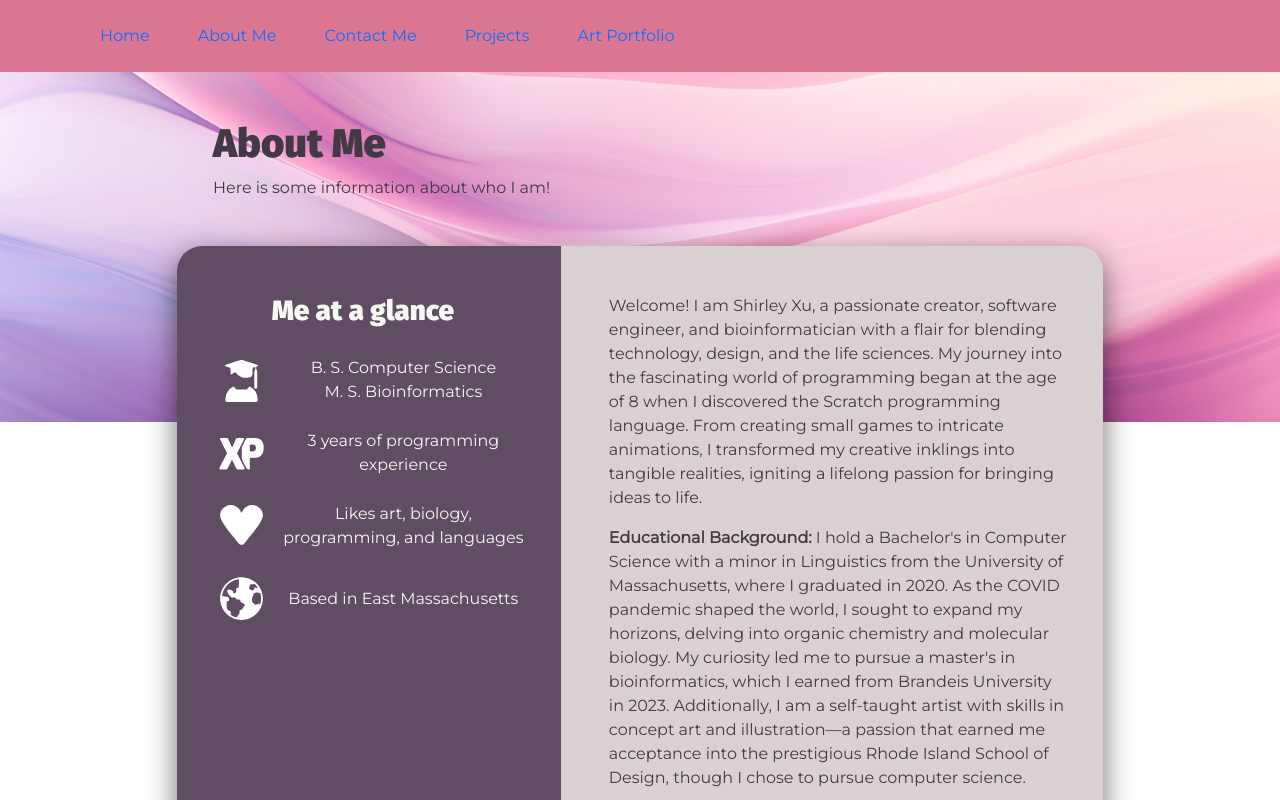
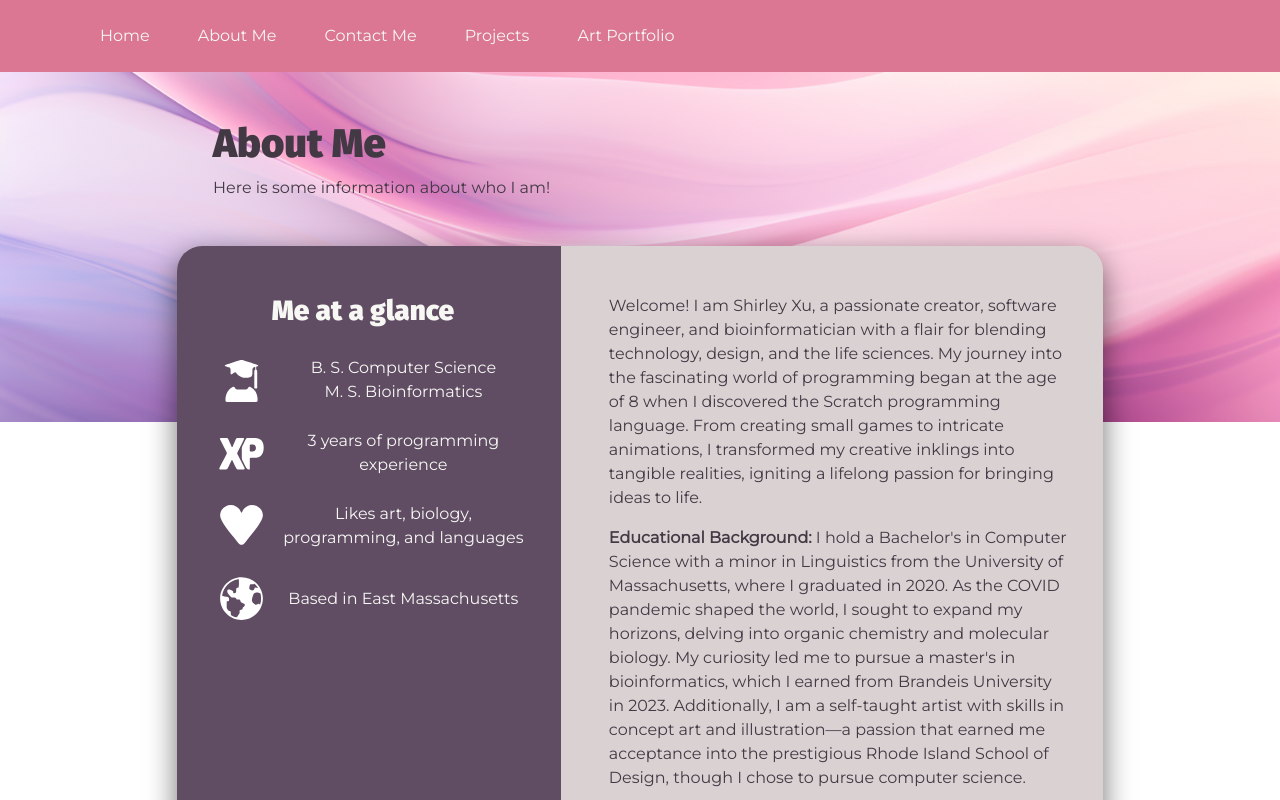
Before and after one commit to MyStarrySpace/shirley-xu-personal-website, a Next.js app: page /aboutme in a window 1280 px wide. Shown: the top 800 px of the page. Built offline with nearby package versions, Linux system fonts and the light colour scheme.

Commit message:
Fix link coloring in navbar

```diff
--- a/styles/NavBar.module.css
+++ b/styles/NavBar.module.css
@@ -13,6 +13,27 @@
     display: block;
     padding: 0.5rem 1rem;
     text-decoration: none;
+    color: #f7f7f3;
+}
+
+/* Ensure unvisited/visited states are not browser-default blue/purple */
+.link:link,
+.link:visited {
+    color: #f7f7f3;
+}
+
+/* Improve discoverability and focus visibility */
+.link:hover,
+.link:focus {
+    color: #ffffff;
+    text-decoration: underline;
+    text-underline-offset: 3px;
+}
+
+.link:focus-visible {
+    outline: 2px solid #ffffff;
+    outline-offset: 2px;
+    border-radius: 4px;
 }
 
 .navbar .link.icon {
```
